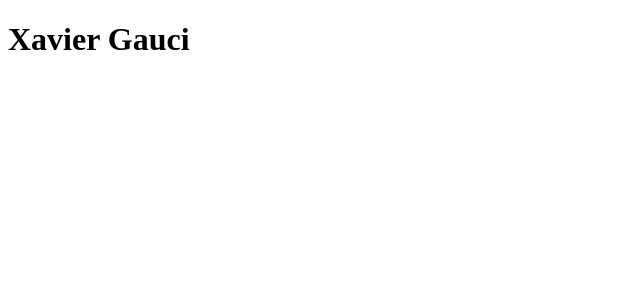
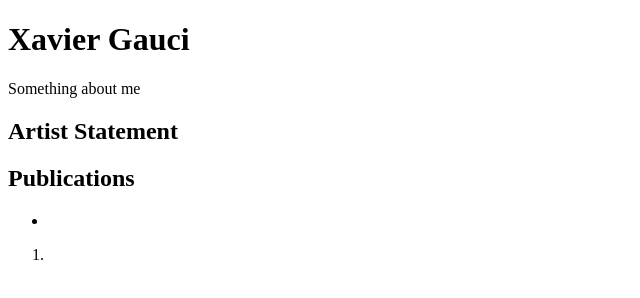
Before and after one commit to XavierGau/xaviergau.github.io, a plain HTML site: page index.html in a window 1280 px wide. Shown: the whole page, without its empty margins (0-640 px from the left). Drawn offline with Linux system fonts and the light colour scheme.

Commit message:
Update index.html

```diff
--- a/index.html
+++ b/index.html
@@ -10,5 +10,16 @@
 <body>
     <h1>Xavier Gauci</h1>
     <script> src="js/scripts.js"</script>
+    <p>
+        Something about me
+    </p>
+    <h2>Artist Statement</h2>
+    <h2>Publications</h2>
+    <ul>
+        <li></li>
+    </ul>
+    <ol>
+        <li></li>
+    </ol>
 </body>
 </html>
```
